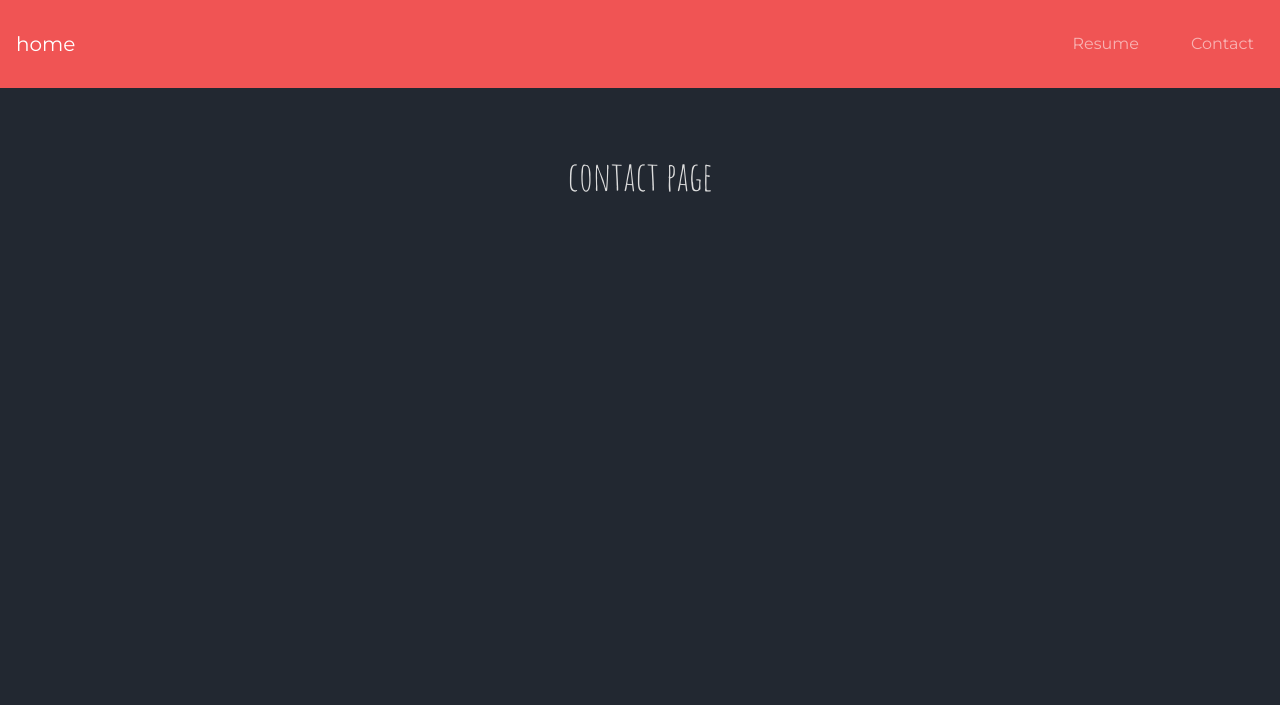
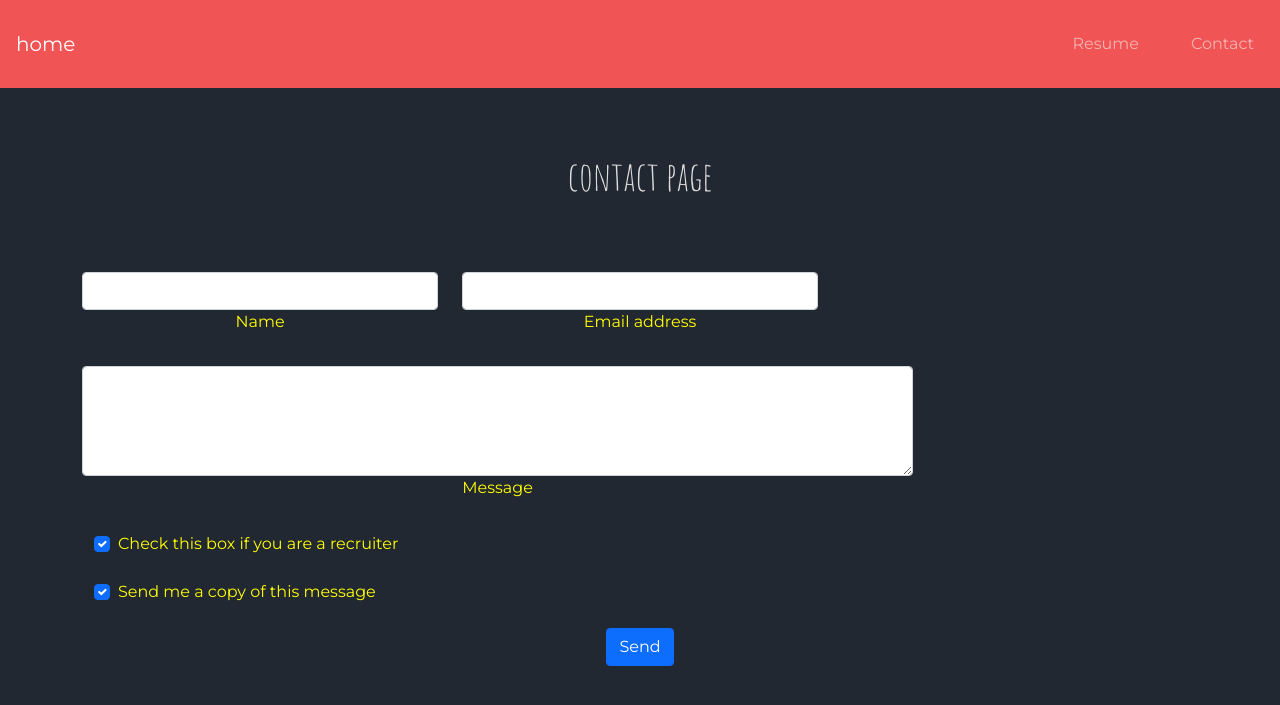
Before and after one commit to ItsTheRealVictor/My-Website, a Flask app: page /contact in a window 1280 px wide. Shown: the top 705 px of the page. Run offline with Flask 2, Linux system fonts and the light colour scheme; some libraries are stand-ins or nearby versions.

Commit message:
added a form to the contact page

```diff
--- a/static/SiteStyle.css
+++ b/static/SiteStyle.css
@@ -93,3 +93,11 @@ li span {
     font-family: "Amatic SC";
     font-weight:bolder;
 }
+
+.form-label{
+    color:yellow;
+}
+
+.form-check-label {
+    color:yellow;
+}
--- a/templates/ContactIndex.html
+++ b/templates/ContactIndex.html
@@ -2,7 +2,7 @@
 
 {%block body%}
   <h1>contact page</h1>
-
+{% include 'includes/_contactForm.html' %}
 
 
 
--- a/templates/ResumeIndex.html
+++ b/templates/ResumeIndex.html
@@ -5,5 +5,10 @@
 
 
 
+  <div class="container-fluid text-center">
+    <button type="button" class="btn btn-outline-info btn-lg"><i class="fa-solid fa-angles-down"></i> click to download my resume</button>
+</div>
+
+
 
 {% endblock %}
--- /dev/null
+++ b/templates/includes/_contactForm.html
@@ -0,0 +1,61 @@
+<div class="container">
+
+    <form>
+
+     <div class="row">
+
+         <!-- Name input -->
+         <div class="col-md-4">
+             <div class="form-outline mb-4">
+                 <input type="text" id="form4Example1" class="form-control" />
+                 <label class="form-label" for="form4Example1">Name</label>
+            </div>
+        </div>
+
+            <!-- Email input -->
+            <div class="col-md-4">
+
+                <div class="form-outline mb-4">
+                    <input type="email" id="form4Example2" class="form-control" />
+                    <label class="form-label" for="form4Example2">Email address</label>
+                </div>
+            </div>
+
+
+
+
+            <!-- Message input -->
+            <div class="col-md-9">
+                <div class="form-outline mb-4">
+                    <textarea class="form-control" id="form4Example3" rows="4"></textarea>
+                    <label class="form-label" for="form4Example3">Message</label>
+                </div>
+            </div>
+        </div>
+
+        <!-- Default checkbox -->
+        <div class="container">
+
+            <div class="form-check d-flex mb-4">
+                <input class="form-check-input me-2" type="checkbox" value="" id="form4Example4" checked />
+                <label class="form-check-label" for="form4Example4">
+                    Check this box if you are a recruiter
+                </label>
+            </div>
+        </div>
+
+    <!-- Checkbox -->
+    <div class="container">
+
+        <div class="form-check d-flex mb-4">
+            <input class="form-check-input me-2" type="checkbox" value="" id="form4Example4" checked />
+            <label class="form-check-label" for="form4Example4">
+                Send me a copy of this message
+            </label>
+        </div>
+    </div>
+
+    <!-- Submit button -->
+    <button type="submit" class="btn btn-primary btn-block mb-4">Send</button>
+  </form>
+</div>
```
